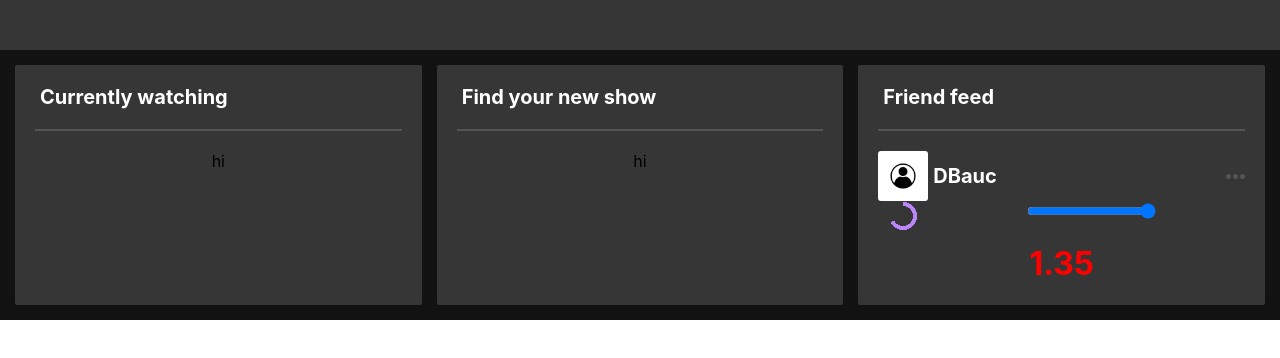
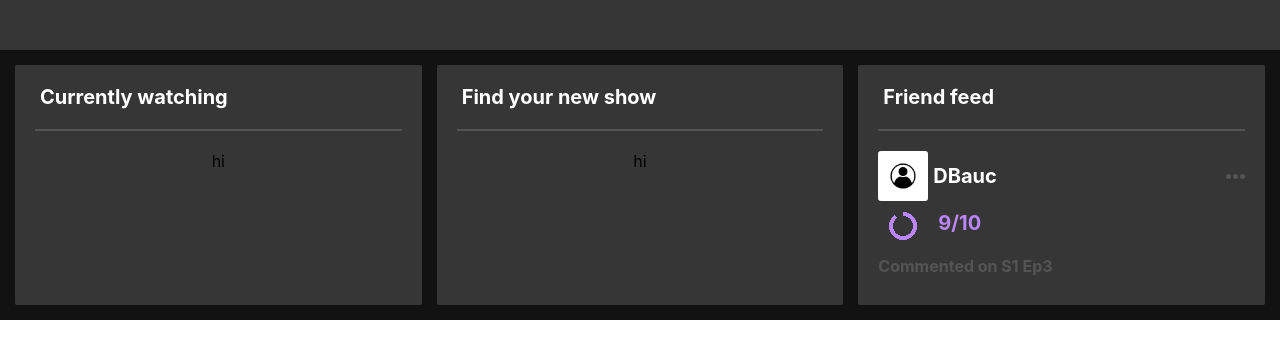
Before and after one commit to LiamMcBride/ani-project, a React (Create React App) app in the folder newFrontend/stat-binge/: page / in a window 1280 px wide. Shown: the top 358 px of the page. Built offline with nearby package versions, Linux system fonts and the light colour scheme.

Commit message:
Progress

```diff
--- a/newFrontend/stat-binge/src/Components/Comment.js
+++ b/newFrontend/stat-binge/src/Components/Comment.js
@@ -1,6 +1,7 @@
 import { useState } from "react";
+import { purple, secondGray } from "../Colors";
 import { RatingCanvas } from "./CanvasElements";
-import { Heading2 } from "./Headings";
+import { Heading2, Heading3 } from "./Headings";
 import { IconImage } from "./Image";
 import { SettingsButton } from "./Settings";
 
@@ -23,8 +24,7 @@ const testDivStyle = {
 
 export function FeedComment(props){
     const data = props.data;
-    const [score, setScore] = useState(1.35);
-    const slider = <input id={"scoreSlider"} type={"range"} max={2} min={0} step={.05} onChange={() => setScore(document.getElementById("scoreSlider").value)}></input>;
+    const [score, setScore] = useState(9);
 
     return (
         <div>
@@ -33,9 +33,13 @@ export function FeedComment(props){
                 <Heading2 align="left">{data?.username}</Heading2>
                 <SettingsButton></SettingsButton>
             </div>
-            <RatingCanvas value={score}></RatingCanvas>
-            {slider}
-            <h1 style={{"color": "red"}}>{score}</h1>
+            <div style={{"margin": "10px 0 0 0"}}>
+                <RatingCanvas value={score / 5}></RatingCanvas>
+                <Heading3 align={"left"} color={purple}>{score + "/10"}</Heading3>
+            </div>
+            <div style={{"textAlign": "left", "margin": "0", "color": secondGray}}>
+                <h4 syle={{"fontSize": "15px", "fontWeight": "normal", "textAlign": "left",}}>Commented on S1 Ep3</h4>
+            </div>
         </div>
     );
 }
--- a/newFrontend/stat-binge/src/Components/Feed.js
+++ b/newFrontend/stat-binge/src/Components/Feed.js
@@ -1,7 +1,7 @@
 
 
 let feedStyle = {
-    "overflow": "scroll",
+    "overflow": "hidden",
     "height": "100%",
 }
 
--- a/newFrontend/stat-binge/src/Components/Headings.js
+++ b/newFrontend/stat-binge/src/Components/Headings.js
@@ -16,3 +16,20 @@ export function Heading2(props){
         <h1 style={props.align ? heading2Style(props.align) : heading2Style()}>{props.children}</h1>
     );
 }
+
+let heading3Style = (align = "center", color) => {
+    return {
+        "color": color,
+        "margin": "auto 5px",
+        "padding": "0",
+        "fontSize": "20px",
+        "fontWeight": "bold",
+        "textAlign": align,
+    }
+}
+
+export function Heading3(props){
+    return(
+        <h2 style={props.align ? heading3Style(props.align, props.color) : heading3Style("center", props.color)}>{props.children}</h2>
+    );
+}
```
